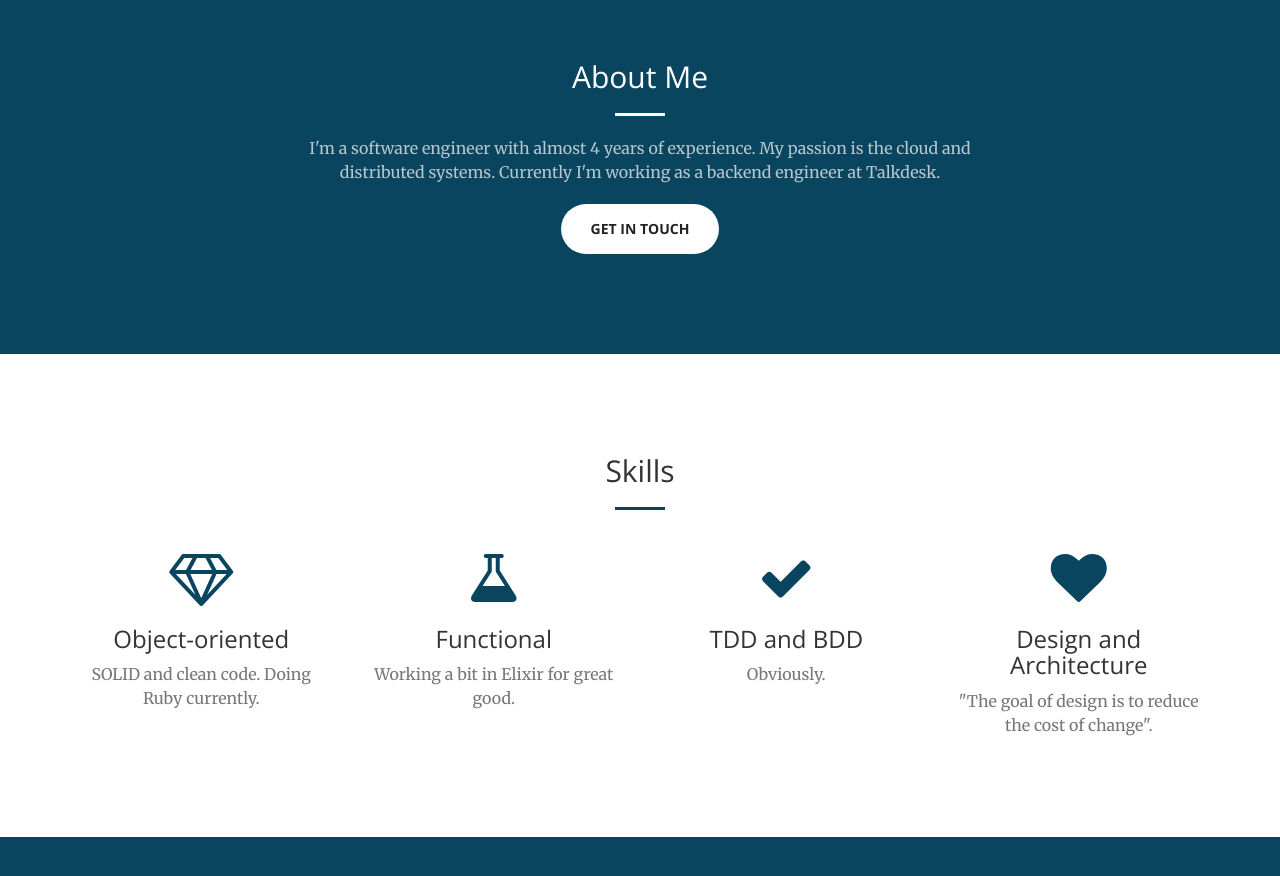
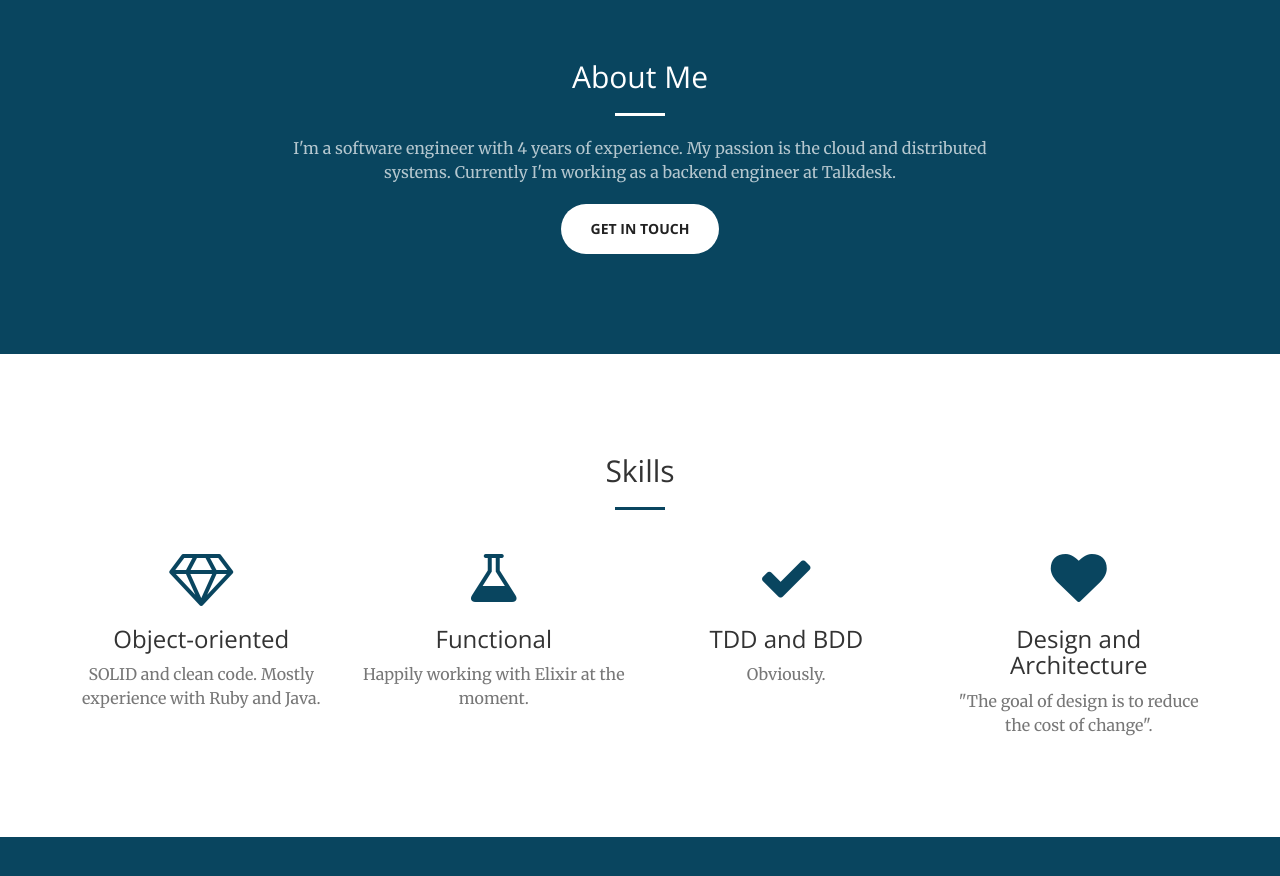
Before and after one commit to seekandystroy/homepage, a website: page index.html in a window 1280 px wide. Shown: the part 840-1716 px from the top of the page. Drawn offline with nearby package versions, Linux system fonts and the light colour scheme.

Commit message:
Update years of xp and OO/FP

```diff
--- a/index.html
+++ b/index.html
@@ -91,7 +91,7 @@
                 <div class="col-lg-8 col-lg-offset-2 text-center">
                     <h2 class="section-heading">About Me</h2>
                     <hr class="light">
-                    <p class="text-faded">I'm a software engineer with almost 4 years of experience. My passion is the cloud and distributed systems. Currently I'm working as a backend engineer at Talkdesk.</p>
+                    <p class="text-faded">I'm a software engineer with 4 years of experience. My passion is the cloud and distributed systems. Currently I'm working as a backend engineer at Talkdesk.</p>
                     <a href="#contact" class="page-scroll btn btn-default btn-xl">Get in touch</a>
                 </div>
             </div>
@@ -113,14 +113,14 @@
                     <div class="service-box">
                         <i class="fa fa-4x fa-diamond wow bounceIn text-primary"></i>
                         <h3>Object-oriented</h3>
-                        <p class="text-muted">SOLID and clean code. Doing Ruby currently.</p>
+                        <p class="text-muted">SOLID and clean code. Mostly experience with Ruby and Java.</p>
                     </div>
                 </div>
                 <div class="col-lg-3 col-md-6 text-center">
                     <div class="service-box">
                         <i class="fa fa-4x fa-flask wow bounceIn text-primary" data-wow-delay=".1s"></i>
                         <h3>Functional</h3>
-                        <p class="text-muted">Working a bit in Elixir for great good.</p>
+                        <p class="text-muted">Happily working with Elixir at the moment.</p>
                     </div>
                 </div>
                 <div class="col-lg-3 col-md-6 text-center">
```
